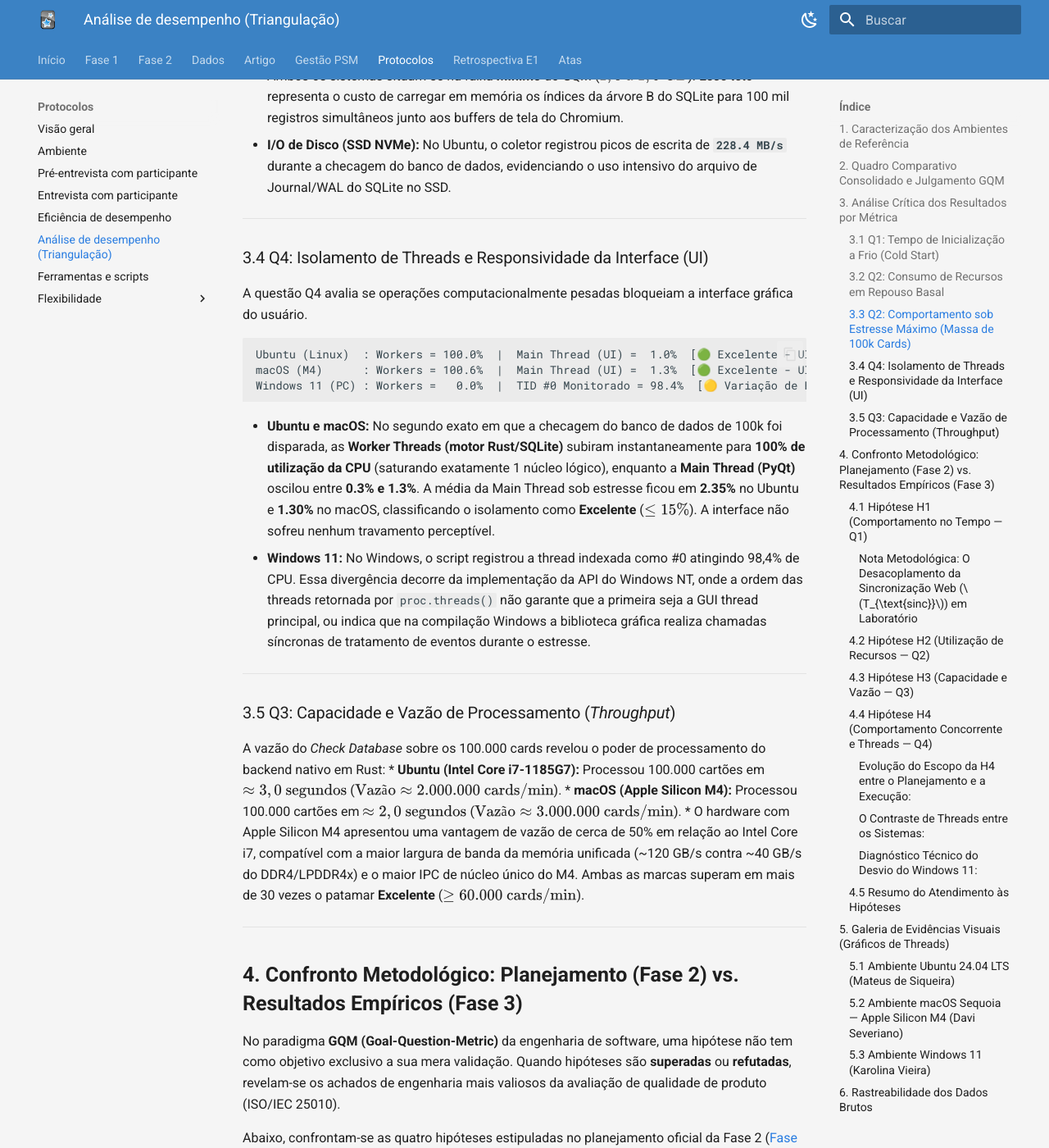
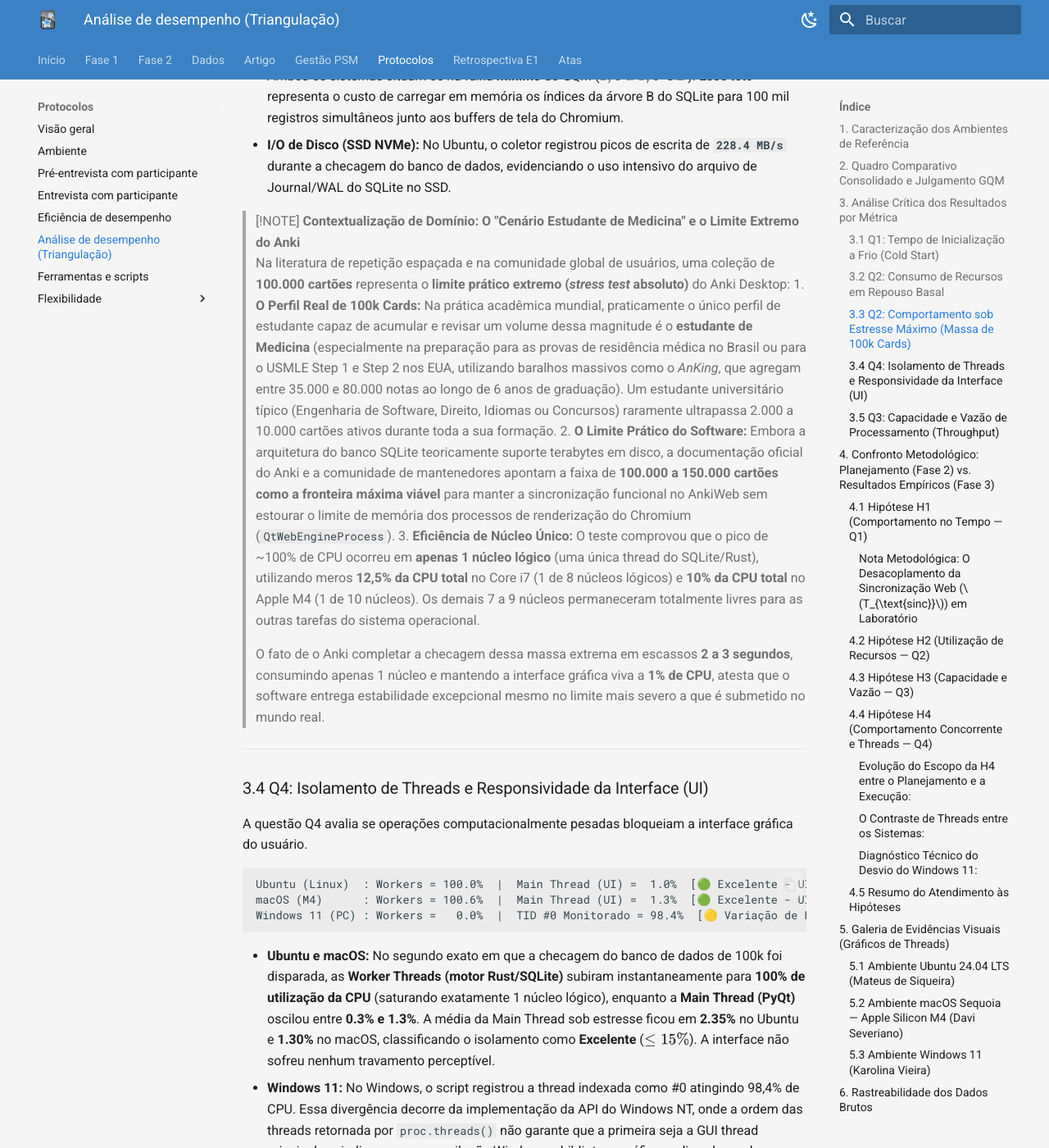
Before and after one commit to FCTE-Qualidade-de-Software-1/2026-2_T01_BETTY_SNYDER, an MkDocs documentation site: the page built from docs/avaliacao/analise/desempenho.md, in a window 1280 px wide and 1400 px high, scrolled down 3723 px. Shown: the whole window at 82% size. Built offline with MkDocs 1.6.1 and Material for MkDocs 9.7.7, drawn with Linux system fonts in a browser that asks for light colours.

Commit message:
docs(desempenho): contextualiza cenario estudante de medicina, limite de 100k e uso de 1 nucleo (E2-21)

```diff
--- a/docs/avaliacao/analise/desempenho.md
+++ b/docs/avaliacao/analise/desempenho.md
@@ -63,6 +63,15 @@ A tabela a seguir consolida as medições instrumentadas coletadas pelos três i
   - **macOS:** Pico de **`1.512,06 MB`** (~1.51 GB)
 * Ambos os sistemas situam-se na faixa **Mínimo** do GQM ($1,0\text{ a }1,5\text{ GB}$). Esse teto representa o custo de carregar em memória os índices da árvore B do SQLite para 100 mil registros simultâneos junto aos buffers de tela do Chromium.
 * **I/O de Disco (SSD NVMe):** No Ubuntu, o coletor registrou picos de escrita de **`228.4 MB/s`** durante a checagem do banco de dados, evidenciando o uso intensivo do arquivo de Journal/WAL do SQLite no SSD.
+
+> [!NOTE]
+> **Contextualização de Domínio: O "Cenário Estudante de Medicina" e o Limite Extremo do Anki**
+> Na literatura de repetição espaçada e na comunidade global de usuários, uma coleção de **100.000 cartões** representa o **limite prático extremo (*stress test* absoluto)** do Anki Desktop:
+> 1. **O Perfil Real de 100k Cards:** Na prática acadêmica mundial, praticamente o único perfil de estudante capaz de acumular e revisar um volume dessa magnitude é o **estudante de Medicina** (especialmente na preparação para as provas de residência médica no Brasil ou para o USMLE Step 1 e Step 2 nos EUA, utilizando baralhos massivos como o *AnKing*, que agregam entre 35.000 e 80.000 notas ao longo de 6 anos de graduação). Um estudante universitário típico (Engenharia de Software, Direito, Idiomas ou Concursos) raramente ultrapassa 2.000 a 10.000 cartões ativos durante toda a sua formação.
+> 2. **O Limite Prático do Software:** Embora a arquitetura do banco SQLite teoricamente suporte terabytes em disco, a documentação oficial do Anki e a comunidade de mantenedores apontam a faixa de **100.000 a 150.000 cartões como a fronteira máxima viável** para manter a sincronização funcional no AnkiWeb sem estourar o limite de memória dos processos de renderização do Chromium (`QtWebEngineProcess`).
+> 3. **Eficiência de Núcleo Único:** O teste comprovou que o pico de ~100% de CPU ocorreu em **apenas 1 núcleo lógico** (uma única thread do SQLite/Rust), utilizando meros **12,5% da CPU total** no Core i7 (1 de 8 núcleos lógicos) e **10% da CPU total** no Apple M4 (1 de 10 núcleos). Os demais 7 a 9 núcleos permaneceram totalmente livres para as outras tarefas do sistema operacional.
+>
+> O fato de o Anki completar a checagem dessa massa extrema em escassos **2 a 3 segundos**, consumindo apenas 1 núcleo e mantendo a interface gráfica viva a **1% de CPU**, atesta que o software entrega estabilidade excepcional mesmo no limite mais severo a que é submetido no mundo real.
 
 ---
 
```
